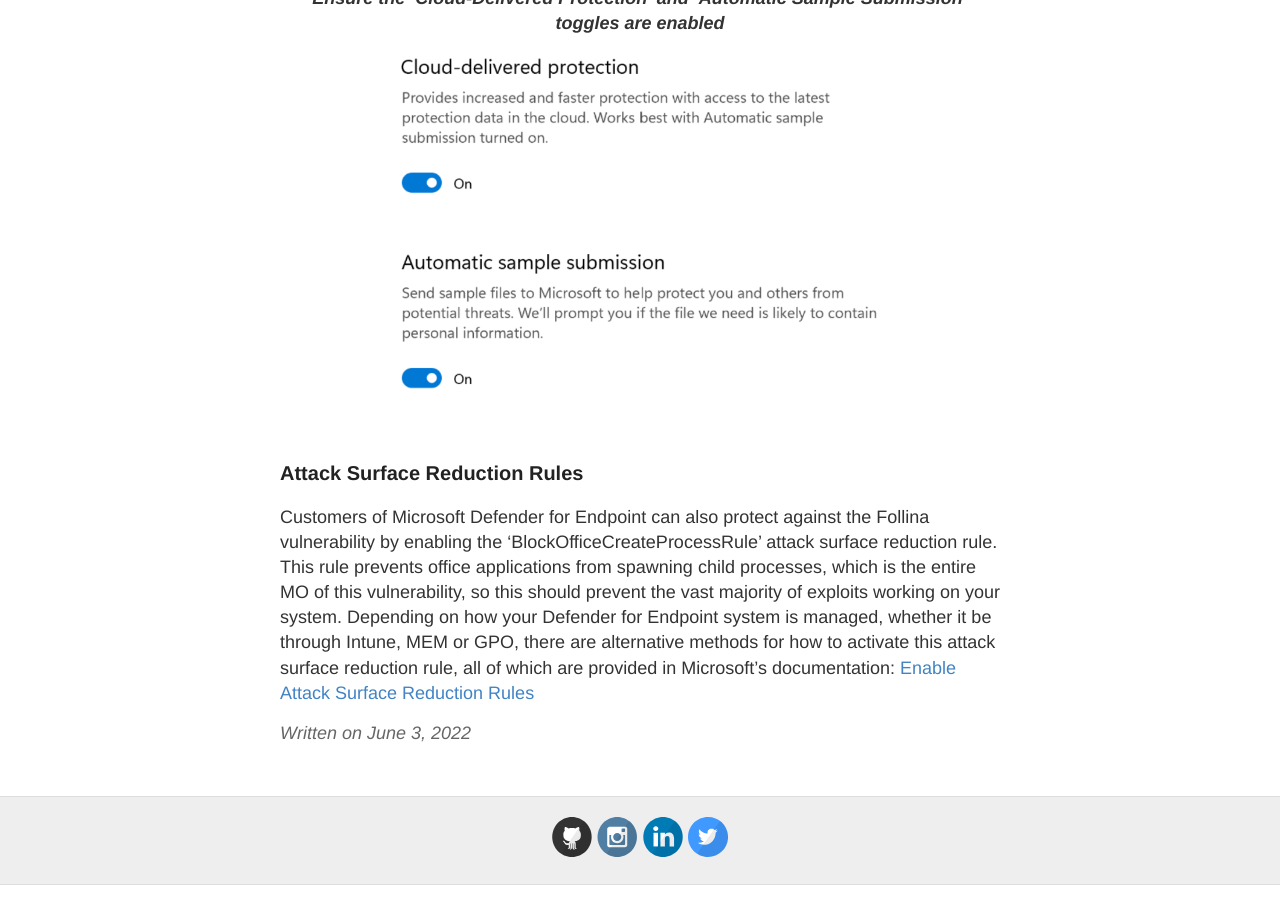
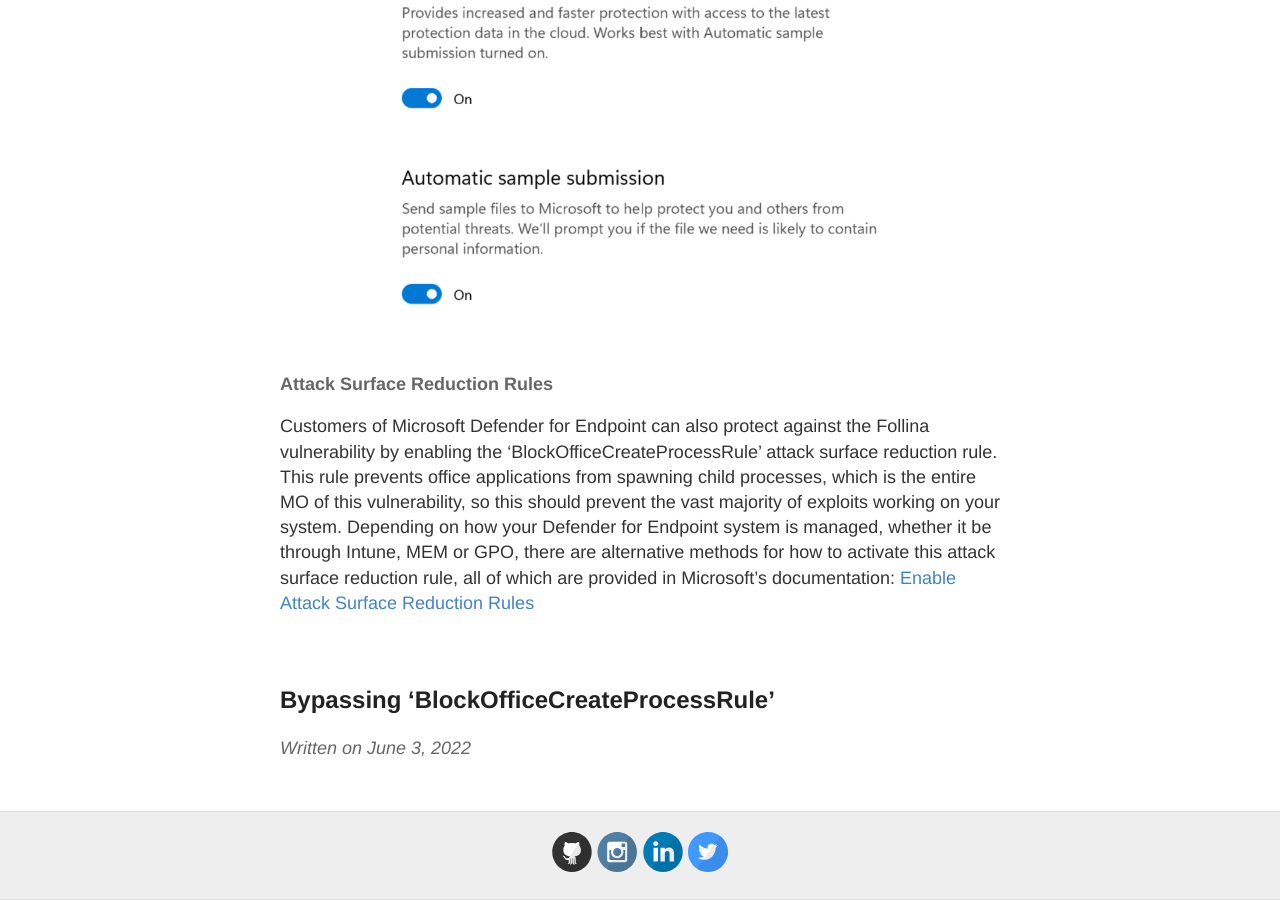
Before and after one commit to LeeDorning/LeeDorning.github.io, a Jekyll site: the page built from _posts/2022-06-03-News_:_Microsoft_Follina_RCE_Vulnerability_CVE_-_2022_-_30190.md, in a window 1280 px wide and 900 px high, scrolled down 3704 px. Built offline with Jekyll 4.4.1, drawn with Linux system fonts in a browser that asks for light colours.

Commit message:
Update 2022-06-03-News_:_Microsoft_Follina_RCE_Vulnerability_CVE_-_2022_-_30190.md
formatting changes

```diff
--- a/_posts/2022-06-03-News_:_Microsoft_Follina_RCE_Vulnerability_CVE_-_2022_-_30190.md
+++ b/_posts/2022-06-03-News_:_Microsoft_Follina_RCE_Vulnerability_CVE_-_2022_-_30190.md
@@ -59,7 +59,7 @@ Some very smart threat hunters have managed to develop versions of this exploit
 
 ## Protecting Against ‘Follina’
 
-### Disabling the MSDT URL Protocol
+#### Disabling the MSDT URL Protocol
 
 Since this vulnerability is caused by MSDT being called by the URL protocol, the most logical way to mitigate some of the risk associated is to simply disable the URL protocol as a whole. This is a fairly simple process, although considerations need to be made for large scale environments as to the potential impact of making this change and how effective it will really be at mitigating this issue. To disable the URL protocol, you simply need to run the following commands as admin to back up the relevant registry key and then remove it:
 
@@ -76,14 +76,14 @@ reg import filename
 
 &nbsp;
 
-### Windows Defender: Cloud-Delivered Protection and Sample Submission
+#### Windows Defender: Cloud-Delivered Protection and Sample Submission
 
 If you are running Windows Defender, whether it be a corporate or personal system, Microsoft recommends that you enable Cloud-Delivered Protection and Automatic Sample Submission. This allows the Defender Antivirus to gain the latest information on Zero-Day exploits shared by Microsoft, and any samples which your system thinks are of interest will be automatically shared with Microsoft for investigation. This isn’t necessarily a ‘fix’ for this particular vulnerability but appears to be more of a best practice recommendation to ensure that your system is as secure as possible moving forwards. For corporate systems this setting will likely be managed through MDM software, but for personal systems you can activate the setting as follows:
 
 ***Open Windows Security***
 {: style="text-align: center"}
 
-![Windows Security](https://github.com/LeeDorning/LeeDorning.github.io/blob/main/images/News_:_Microsoft_Follina_RCE_Vulnerability_CVE_-_2022_-_30190/WindowsSecurity.png?raw=true){:style="display:block; margin-left:auto; margin-right:auto"}{: width="500"}
+![Windows Security](https://github.com/LeeDorning/LeeDorning.github.io/blob/main/images/News_:_Microsoft_Follina_RCE_Vulnerability_CVE_-_2022_-_30190/WindowsSecurity.png?raw=true){:style="display:block; margin-left:auto; margin-right:auto"}{: width="300"}
 
 &nbsp;
 
@@ -101,6 +101,11 @@ If you are running Windows Defender, whether it be a corporate or personal syste
 
 &nbsp;
 
-### Attack Surface Reduction Rules
+#### Attack Surface Reduction Rules
 
 Customers of Microsoft Defender for Endpoint can also protect against the Follina vulnerability by enabling the ‘BlockOfficeCreateProcessRule’ attack surface reduction rule. This rule prevents office applications from spawning child processes, which is the entire MO of this vulnerability, so this should prevent the vast majority of exploits working on your system. Depending on how your Defender for Endpoint system is managed, whether it be through Intune, MEM or GPO, there are alternative methods for how to activate this attack surface reduction rule, all of which are provided in Microsoft’s documentation: [Enable Attack Surface Reduction Rules](https://learn.microsoft.com/en-us/microsoft-365/security/defender-endpoint/enable-attack-surface-reduction?view=o365-worldwide)
+
+&nbsp;
+&nbsp;
+
+## Bypassing ‘BlockOfficeCreateProcessRule’
```
